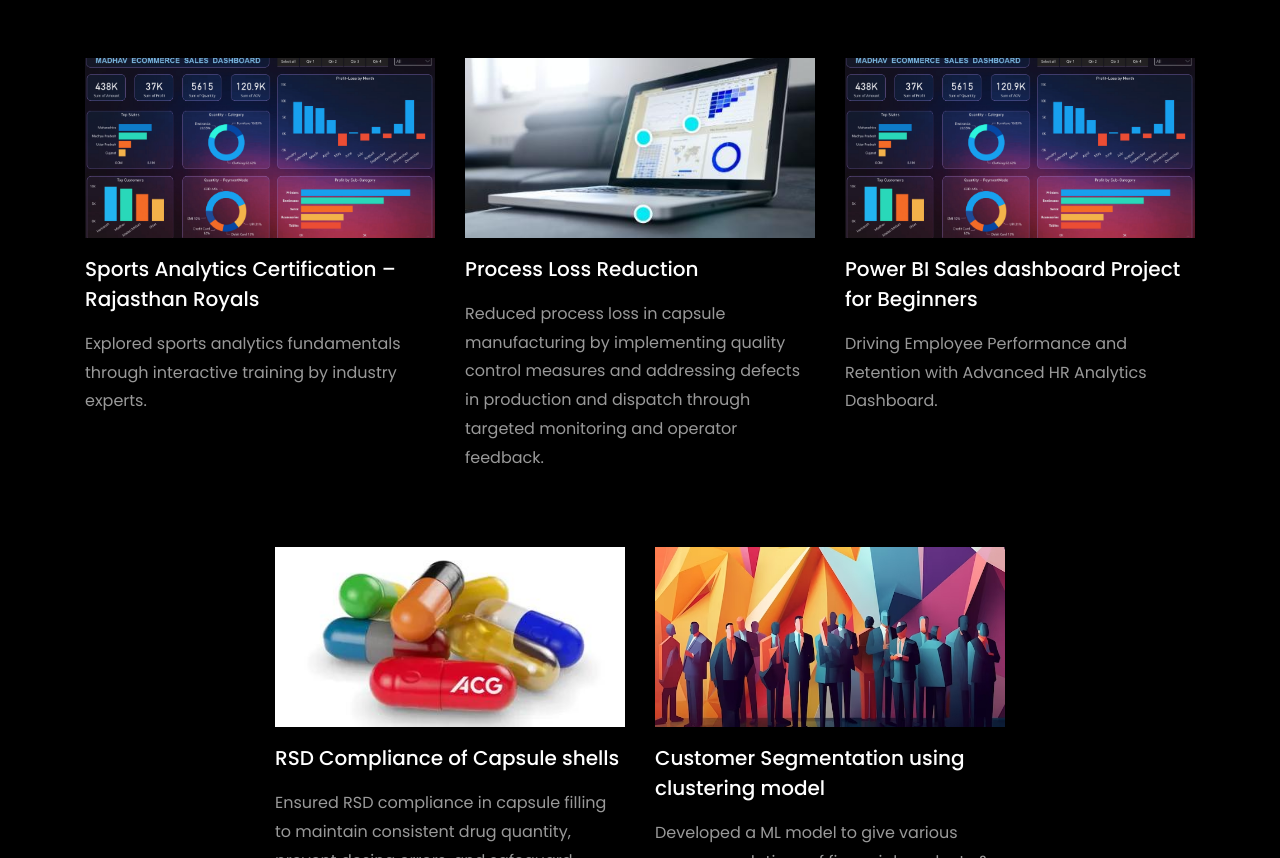
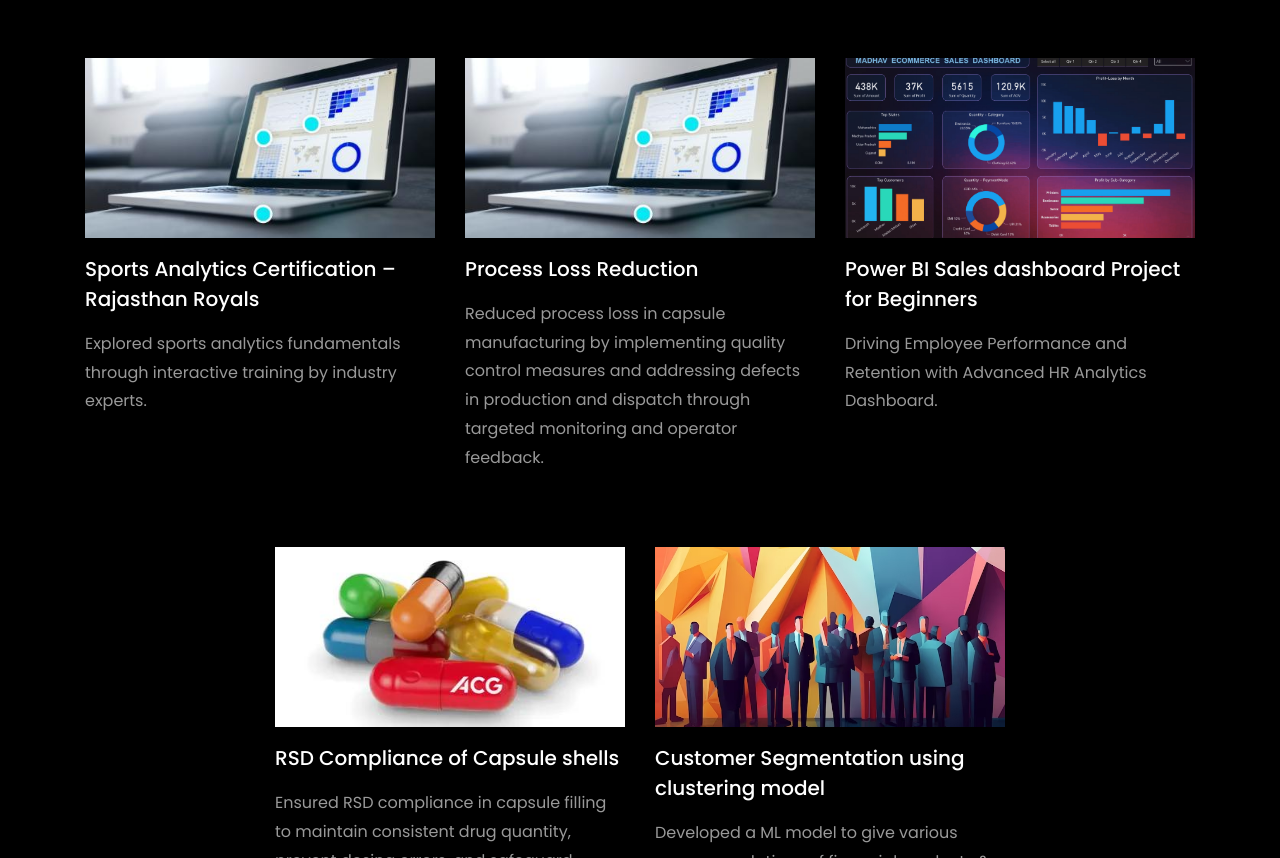
Before and after one commit to devangjadhav137/devangjadhav137.github.io, a plain HTML site: page index.html in a window 1280 px wide. Shown: the part 5352-6210 px from the top of the page. Drawn offline with Linux system fonts and the light colour scheme; files whose address does not match are found by name.

Commit message:
Update index.html

```diff
--- a/index.html
+++ b/index.html
@@ -513,7 +513,7 @@
         <div class="row d-flex">
           <div class="col-md-4 d-flex ftco-animate">
           	<div class="blog-entry justify-content-end">
-              <a href="" class="block-20 zoom-effect" style="background-image: url('images/proj_3.jpg');">
+              <a href="" class="block-20 zoom-effect" style="background-image: url('images/C_1.jpg');">
               </a>
               <div class="text mt-3 float-right d-block">
 
```
